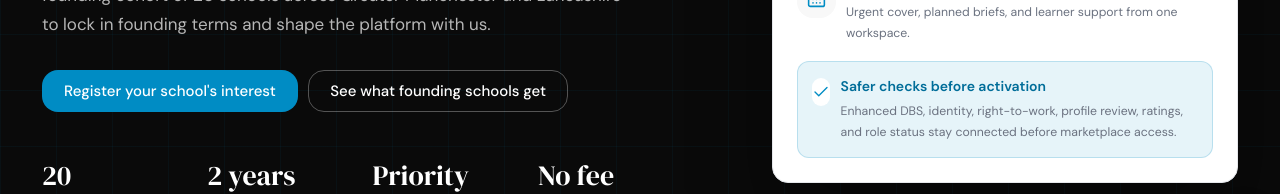
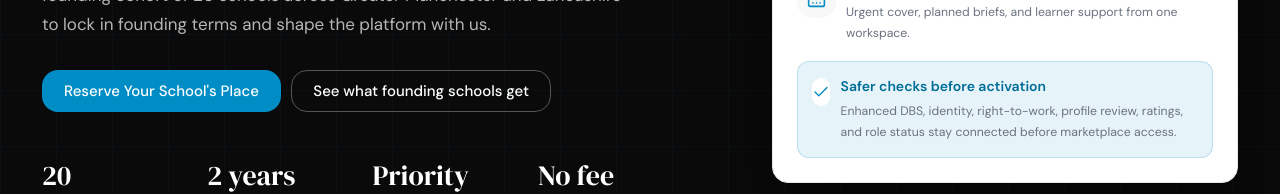
Before and after one commit to ArslanHaq/supplyed, a Next.js app: page /founding-schools in a window 1280 px wide. Shown: the part 546-740 px from the top of the page. Built offline with nearby package versions, Linux system fonts and the light colour scheme; no server answers.

Commit message:
update texts

```diff
--- a/components/organisms/FoundingInterestForm.tsx
+++ b/components/organisms/FoundingInterestForm.tsx
@@ -94,12 +94,12 @@ export function FoundingInterestForm({ campaign, source, type }: FoundingInteres
 
       <div className="mb-5">
         <h2 className="font-serif text-2xl leading-tight">
-          {isSchool ? "Register your school's interest" : "Register your teacher interest"}
+          {isSchool ? "Reserve Your School's Place" : "Apply for Founding Status"}
         </h2>
         <p className="mt-2 text-sm leading-6 text-muted">
           {isSchool
-            ? "Two minutes. No commitment. We'll be in touch before launch."
-            : "Tell us where you work best, then we'll contact you about verification and launch access."}
+            ? "Capped at 20 founding schools. Early access to compliance-first staffing ahead of the September 2026 STeER mandate."
+            : "First cohort only — £5/day uplift for 36 months, compliance checks funded."}
         </p>
       </div>
 
--- a/components/organisms/FoundingInterestPage.tsx
+++ b/components/organisms/FoundingInterestPage.tsx
@@ -89,7 +89,7 @@ const schoolContent: PageContent = {
   ),
   howItWorksSubtitle: "Registrations are reviewed in order received before we confirm places.",
   howItWorksTitle: "Three simple steps before launch.",
-  primaryCta: "Register your school's interest",
+  primaryCta: "Reserve Your School's Place",
   programmeSubtitle: "Both tiers are founding places within the cap of 20.",
   programmeTitle: "What founding schools get",
   rightCardCopy:
@@ -153,7 +153,7 @@ const teacherContent: PageContent = {
   ),
   howItWorksSubtitle: "Registering takes two minutes and costs nothing.",
   howItWorksTitle: "How joining works.",
-  primaryCta: "Register teacher interest",
+  primaryCta: "Apply for Founding Status",
   programmeSubtitle: "Founding benefits are for the first cohort only.",
   programmeTitle: "Why join before launch",
   rightCardCopy:
```
